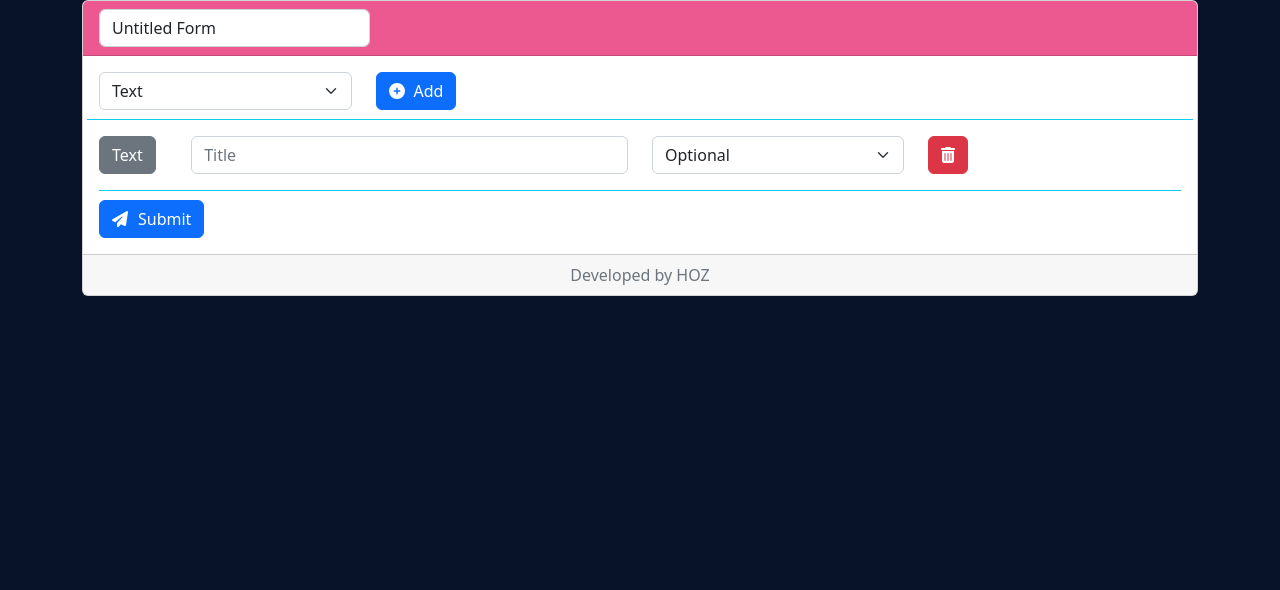
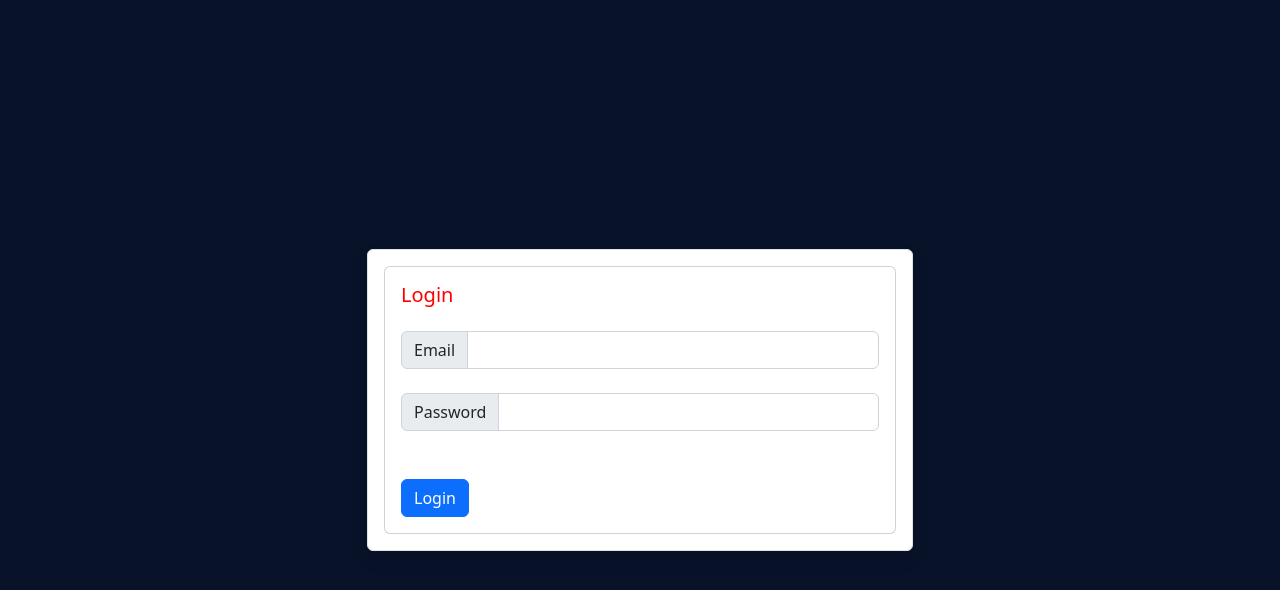
Before and after one commit to htetoozin/laravel-practical-test-frontend, a React (Create React App) app: page / in a window 1280 px wide. Shown: the top 590 px of the page. Built offline with nearby package versions, Linux system fonts and the light colour scheme.

Commit message:
[create] login page

```diff
--- a/package.json
+++ b/package.json
@@ -15,6 +15,7 @@
     "react": "^18.2.0",
     "react-bootstrap": "^2.7.4",
     "react-dom": "^18.2.0",
+    "react-router-dom": "^6.11.1",
     "react-scripts": "5.0.1",
     "web-vitals": "^2.1.4"
   },
--- a/src/App.css
+++ b/src/App.css
@@ -22,3 +22,7 @@
 .form_type{
    text-transform: capitalize;
 }
+
+.login_title{
+  color: red;
+}
--- a/src/App.js
+++ b/src/App.js
@@ -12,6 +12,7 @@ import {
   faPaperPlane,
 } from "@fortawesome/free-solid-svg-icons";
 import "./App.css";
+import Login from "./pages/Login";
 
 function App() {
   const [formTitle, setFormTitle] = useState("Untitled Form");
@@ -47,96 +48,97 @@ function App() {
   };
 
   return (
-    <Container>
-      <div className="mt-10 col-sm-12 col-md-12">
-        <Card>
-          <Card.Header className="card_header">
-            <Col md="3" lg="3">
-              <InputGroup>
-                <Form.Control
-                  placeholder="Untitled form"
-                  aria-describedby="basic-addon1"
-                  value={formTitle}
-                  onChange={(e) => setFormTitle(e.target.value)}
-                />
-              </InputGroup>
-            </Col>
-          </Card.Header>
-          <Card.Body>
-            <div className="row mb-3 p-b-10 border-bottom border-color border-info bp-9">
-              <Col md="3" lg="3">
-                <Form.Select
-                  aria-label="Default select box"
-                  onChange={(e) => setSelectType(e.target.value)}
-                >
-                  <option value="text">Text</option>
-                  <option value="number">Number</option>
-                  <option value="date">Date Picker</option>
-                </Form.Select>
-              </Col>
-              <Col md="2" lg="2">
-                <Button variant="primary" onClick={addRowHandler}>
-                  <FontAwesomeIcon icon={faPlusCircle} />
-                  <span className="ml-9">Add</span>
-                </Button>
-              </Col>
-            </div>
-            <form onSubmit={submitHandler}>
-              {formFields.map((form, index) => (
-                <div className="row" key={index}>
-                  <Col md="1" lg="1">
-                    <Button variant="secondary">
-                      <span className="form_type">{form.type}</span>
-                    </Button>
-                  </Col>
+    <Login />
+    // <Container>
+    //   <div className="mt-10 col-sm-12 col-md-12">
+    //     <Card>
+    //       <Card.Header className="card_header">
+    //         <Col md="3" lg="3">
+    //           <InputGroup>
+    //             <Form.Control
+    //               placeholder="Untitled form"
+    //               aria-describedby="basic-addon1"
+    //               value={formTitle}
+    //               onChange={(e) => setFormTitle(e.target.value)}
+    //             />
+    //           </InputGroup>
+    //         </Col>
+    //       </Card.Header>
+    //       <Card.Body>
+    //         <div className="row mb-3 p-b-10 border-bottom border-color border-info bp-9">
+    //           <Col md="3" lg="3">
+    //             <Form.Select
+    //               aria-label="Default select box"
+    //               onChange={(e) => setSelectType(e.target.value)}
+    //             >
+    //               <option value="text">Text</option>
+    //               <option value="number">Number</option>
+    //               <option value="date">Date Picker</option>
+    //             </Form.Select>
+    //           </Col>
+    //           <Col md="2" lg="2">
+    //             <Button variant="primary" onClick={addRowHandler}>
+    //               <FontAwesomeIcon icon={faPlusCircle} />
+    //               <span className="ml-9">Add</span>
+    //             </Button>
+    //           </Col>
+    //         </div>
+    //         <form onSubmit={submitHandler}>
+    //           {formFields.map((form, index) => (
+    //             <div className="row" key={index}>
+    //               <Col md="1" lg="1">
+    //                 <Button variant="secondary">
+    //                   <span className="form_type">{form.type}</span>
+    //                 </Button>
+    //               </Col>
 
-                  <Col md="5" lg="5" className="mb-3">
-                    <InputGroup>
-                      <Form.Control
-                        placeholder="Title"
-                        aria-describedby="basic-addon1"
-                        name="title"
-                        value={form.title}
-                        onChange={(e) => handleFormChange(e, index)}
-                      />
-                    </InputGroup>
-                  </Col>
-                  <Col md="3" lg="3" className="mb-3">
-                    <Form.Select
-                      aria-label="Default select box"
-                      name="required"
-                      value={form.required}
-                      onChange={(e) => handleFormChange(e, index)}
-                    >
-                      <option value={false}>Optional</option>
-                      <option value={true}>Required</option>
-                    </Form.Select>
-                  </Col>
+    //               <Col md="5" lg="5" className="mb-3">
+    //                 <InputGroup>
+    //                   <Form.Control
+    //                     placeholder="Title"
+    //                     aria-describedby="basic-addon1"
+    //                     name="title"
+    //                     value={form.title}
+    //                     onChange={(e) => handleFormChange(e, index)}
+    //                   />
+    //                 </InputGroup>
+    //               </Col>
+    //               <Col md="3" lg="3" className="mb-3">
+    //                 <Form.Select
+    //                   aria-label="Default select box"
+    //                   name="required"
+    //                   value={form.required}
+    //                   onChange={(e) => handleFormChange(e, index)}
+    //                 >
+    //                   <option value={false}>Optional</option>
+    //                   <option value={true}>Required</option>
+    //                 </Form.Select>
+    //               </Col>
 
-                  <Col md="2" lg="2">
-                    <Button
-                      variant="danger"
-                      onClick={() => deleteRowHandler(index)}
-                    >
-                      <FontAwesomeIcon icon={faTrashAlt} />
-                    </Button>
-                  </Col>
-                </div>
-              ))}
-              <div className="border-top border-color border-info bt-9">
-                <Button variant="primary" type="submit">
-                  <FontAwesomeIcon icon={faPaperPlane} />
-                  <span className="ml-10">Submit</span>
-                </Button>
-              </div>
-            </form>
-          </Card.Body>
-          <Card.Footer className="text-muted text-center">
-            Developed by HOZ
-          </Card.Footer>
-        </Card>
-      </div>
-    </Container>
+    //               <Col md="2" lg="2">
+    //                 <Button
+    //                   variant="danger"
+    //                   onClick={() => deleteRowHandler(index)}
+    //                 >
+    //                   <FontAwesomeIcon icon={faTrashAlt} />
+    //                 </Button>
+    //               </Col>
+    //             </div>
+    //           ))}
+    //           <div className="border-top border-color border-info bt-9">
+    //             <Button variant="primary" type="submit">
+    //               <FontAwesomeIcon icon={faPaperPlane} />
+    //               <span className="ml-10">Submit</span>
+    //             </Button>
+    //           </div>
+    //         </form>
+    //       </Card.Body>
+    //       <Card.Footer className="text-muted text-center">
+    //         Developed by HOZ
+    //       </Card.Footer>
+    //     </Card>
+    //   </div>
+    // </Container>
   );
 }
 
--- /dev/null
+++ b/src/pages/Login.js
@@ -0,0 +1,83 @@
+import { useState } from "react";
+
+import { Button } from "react-bootstrap";
+import Form from "react-bootstrap/Form";
+import InputGroup from "react-bootstrap/InputGroup";
+import Card from "react-bootstrap/Card";
+
+const Login = () => {
+  const [payload, setPayload] = useState({
+    email: "",
+    password: "",
+  });
+  const [errors, setErrors] = useState("");
+
+  const handleChange = (event) => {
+    setPayload({ ...payload, [event.target.id]: event.target.value });
+  };
+
+  const handleSubmit = (e) => {
+    e.preventDefault();
+    console.log("payload ", payload);
+  };
+  return (
+    <div className="container">
+      <div className="row align-items-center vh-100">
+        <div className="col-6 mx-auto">
+          <div className="card shadow border">
+            <div className="card-body d-flex flex-column align-items-center">
+              <Card className="col-md-12 row justify-content-center">
+                <Card.Body>
+                  <Card.Title className="login_title">Login</Card.Title>
+                  <Form onSubmit={handleSubmit}>
+                    <InputGroup className="mb-4 mt-4">
+                      <InputGroup.Text id="inputGroup-sizing-default">
+                        Email
+                      </InputGroup.Text>
+                      <Form.Control
+                        type="email"
+                        aria-label="Default"
+                        aria-describedby="inputGroup-sizing-default"
+                        id="email"
+                        onChange={handleChange}
+                        required
+                      />
+                      {errors.email && (
+                        <span id="email" className="text-danger">
+                          {errors.email}
+                        </span>
+                      )}
+                    </InputGroup>
+                    <InputGroup className="mb-5">
+                      <InputGroup.Text id="inputGroup-sizing-default">
+                        Password
+                      </InputGroup.Text>
+                      <Form.Control
+                        type="password"
+                        aria-label="Default"
+                        aria-describedby="inputGroup-sizing-default"
+                        id="password"
+                        onChange={handleChange}
+                        required
+                      />
+                      {errors.password && (
+                        <span id="password" className="text-danger">
+                          {errors.password}
+                        </span>
+                      )}
+                    </InputGroup>
+                    <Button type="submit" variant="primary">
+                      Login
+                    </Button>
+                  </Form>
+                </Card.Body>
+              </Card>
+            </div>
+          </div>
+        </div>
+      </div>
+    </div>
+  );
+};
+
+export default Login;
```
Also changed, not shown: 1 other file (tests, documents, lock files or other folders).
